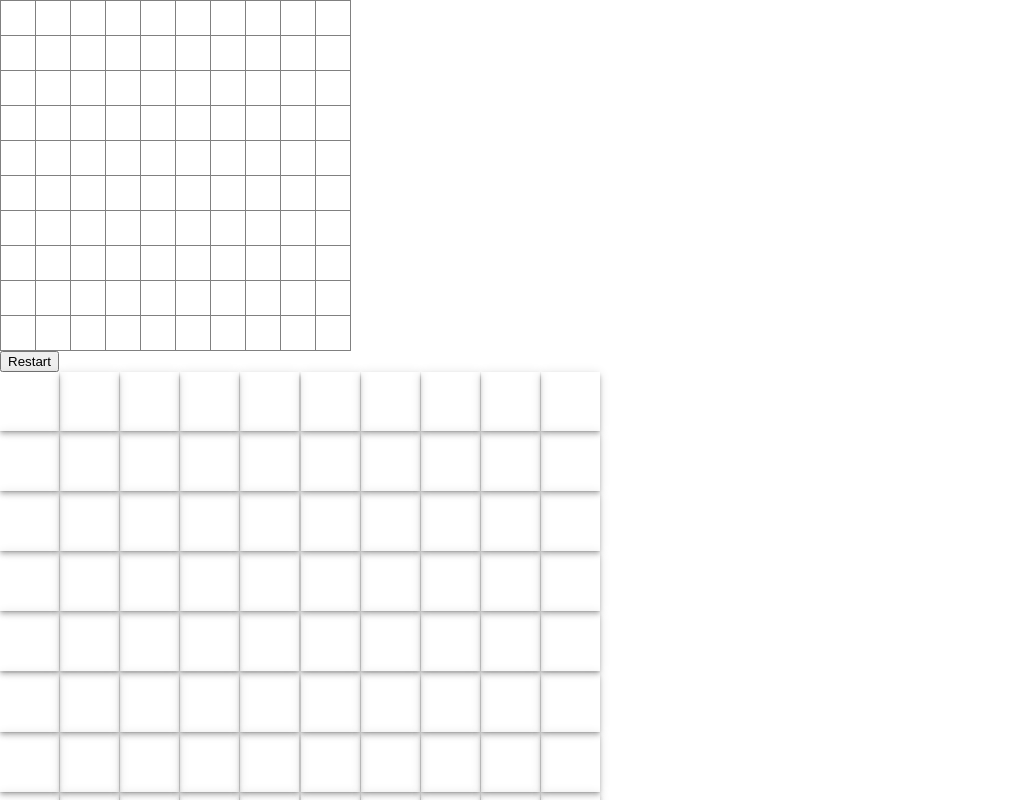
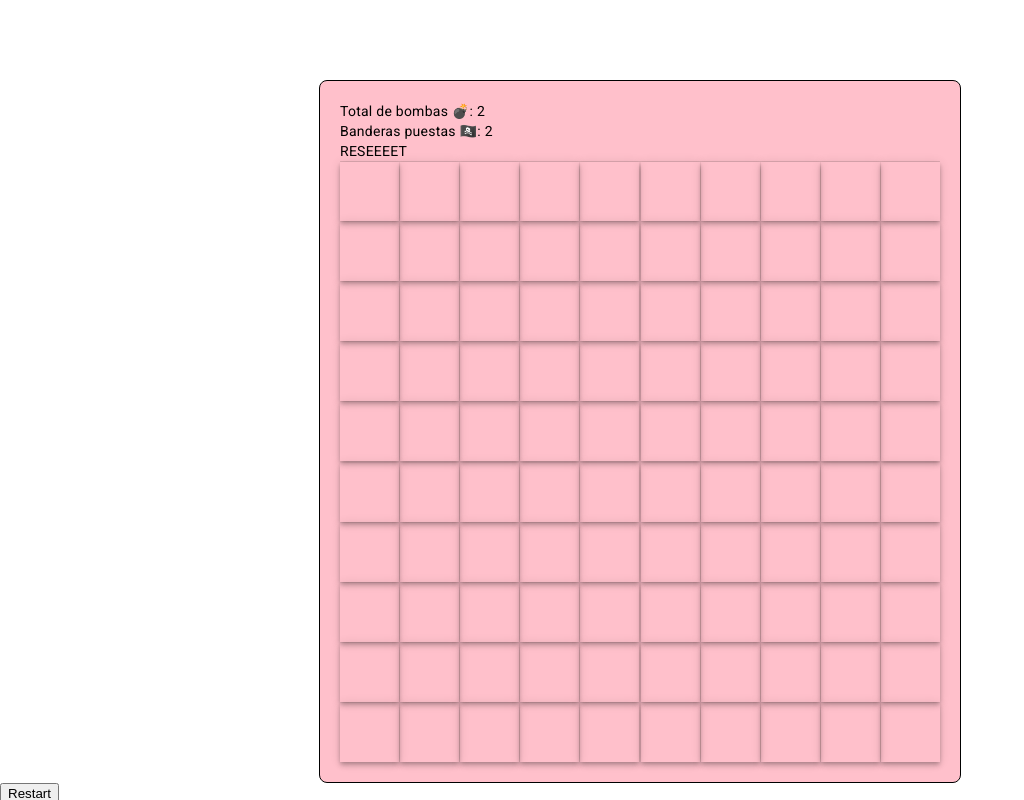
Before and after one commit to SaintSteven/minesweeper-ey-angular, an Angular app: page / in a window 1280 px wide. Shown: the top 800 px of the page, without its empty margins (0-1024 px from the left). Built offline with nearby package versions, Linux system fonts and the light colour scheme.

Commit message:
[STYLE] Working in the game-container

```diff
--- a/src/app/app.component.css
+++ b/src/app/app.component.css
@@ -1,4 +1,20 @@
+.center-container {
+  display: flex;
+  justify-content: center;
+  align-items: center;
+  margin-top: 10vh;
+  height: fit-content;
+}
+
+.game-container {
+  background: pink;
+  border: 1px solid;
+  padding: 20px;
+  border-radius: 8px;
+}
+
 .mat-grid-list {
   height: 600px;
   width: 600px;
+  padding-bottom: 0 !important;
 }
--- a/src/app/app.component.html
+++ b/src/app/app.component.html
@@ -1,46 +1,19 @@
-<div class='container'>
-
+<div class='center-container'>
+  <div class='game-container'>
+    <div class='info-panel'>
+      <div class='panel-item'>Total de bombas 💣: {{ 1+1 }}</div>
+      <div class='panel-item'>Banderas puestas 🏴‍☠️: {{ 1+1 }}</div>
+      <div class='panel-item' (click)='reset()'>RESEEEET</div>
     </div>
-
-
-<style>
-  table,
-  td {
-    border: 1px solid grey;
-    border-collapse: collapse;
-  }
-  td {
-    width:32px;
-    height:32px;
-  }
-</style>
-
-<table >
-  <tr *ngFor="let row of board.cells; index as y">
-    <td
-      *ngFor="let cell of row; index as x"
-      (click)="checkCell(cell)"
-      (contextmenu)="$event.preventDefault(); flag(cell)"
-    >
-      <div *ngIf="cell.status === 'clear' && !cell.mine">{{ cell.proximityMines }}</div>
-      <div *ngIf="cell.status === 'flag'">🏴‍☠️</div>
-      <div *ngIf="cell.mine && cell.status === 'clear'">💣</div>
-    </td>
-  </tr>
-</table>
-<button (click)="reset()">Restart</button>
-
-
-
-
-
-
+    <div class='minefield'>
+      <mat-divider></mat-divider>
       <mat-grid-list cols="10" rowHeight="1:1">
         <mat-grid-tile
         class="col col-sm-1 mat-elevation-z4"
         (click)="checkCell(cell)"
         (contextmenu)="$event.preventDefault(); flag(cell)"
-  *ngFor="let cell of board.cells.flat();">
+        *ngFor="let cell of board.cells.flat();"
+        >
           <span *ngIf="cell.status === 'clear' && !cell.mine">
             {{ cell.proximityMines }}
           </span>
@@ -52,3 +25,8 @@
           </span>
         </mat-grid-tile>
       </mat-grid-list>
+    </div>
+  </div>
+</div>
+
+<button mat-raised-button (click)='reset()'>Restart</button>
--- a/src/app/app.module.ts
+++ b/src/app/app.module.ts
@@ -7,6 +7,7 @@ import { MatCardModule } from '@angular/material/card'
 import { MatGridListModule } from '@angular/material/grid-list';
 import { MatIconModule } from '@angular/material/icon';
 import { MatTableModule } from '@angular/material/table';
+import { MatDividerModule } from '@angular/material/divider';
 
 @NgModule({
   declarations: [
@@ -18,7 +19,8 @@ import { MatTableModule } from '@angular/material/table';
     MatCardModule,
     MatGridListModule,
     MatIconModule,
-    MatTableModule
+    MatTableModule,
+    MatDividerModule
   ],
   providers: [],
   bootstrap: [AppComponent]
```
Lines whose indentation alone changed are shown as unchanged.
